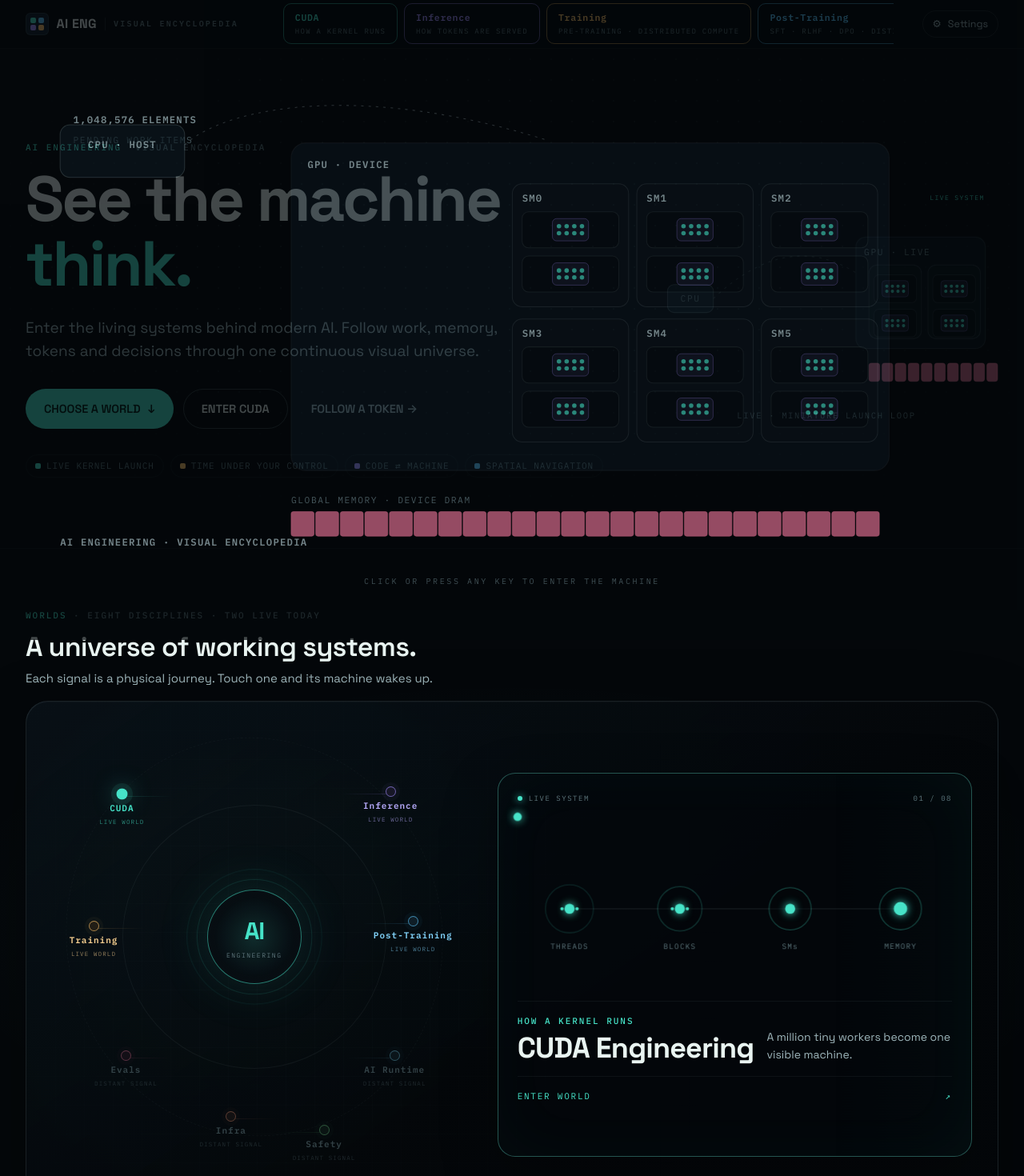
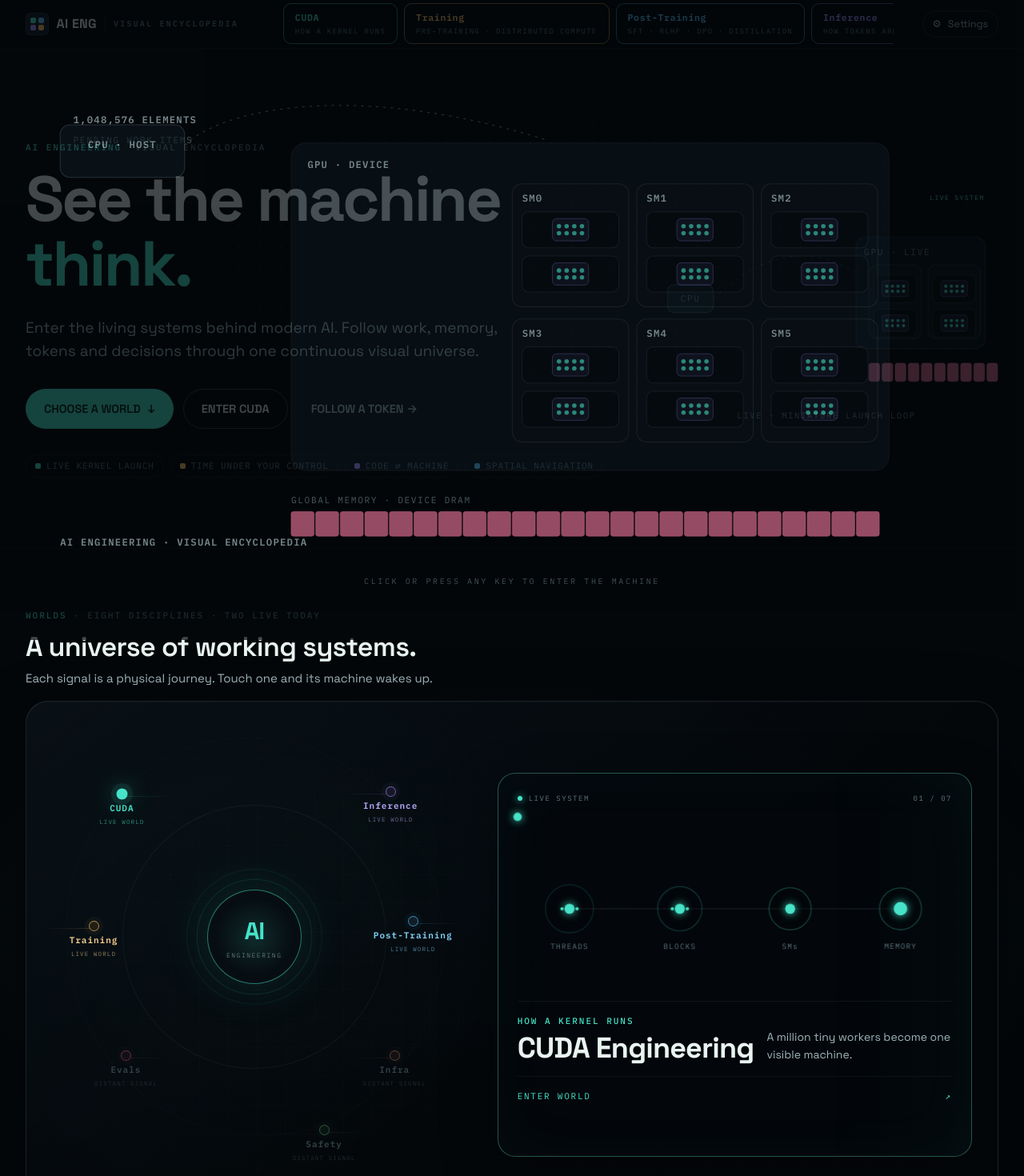
Before and after one commit to mailtotanvir/AI-Engineering-Visual-Guide, a Next.js app: page / in a window 1280 px wide. Shown: the top 1470 px of the page at 80% size. Built offline with nearby package versions, Linux system fonts and the light colour scheme.

Commit message:
Reorder world sequence: runtime slot absorbed into Inference world

```diff
--- a/components/home/WorldObservatory.tsx
+++ b/components/home/WorldObservatory.tsx
@@ -11,8 +11,7 @@ const POSITION: Record<string, string> = {
   "training-scale": "west",
   "post-training": "east",
   evals: "southWest",
-  "ai-runtime": "southEast",
-  infrastructure: "south",
+  infrastructure: "southEast",
   "safety-alignment": "farSouth",
 };
 
--- a/content/worlds.ts
+++ b/content/worlds.ts
@@ -31,20 +31,6 @@ export const WORLDS: World[] = [
     thesis: "A million tiny workers become one visible machine.",
   },
   {
-    id: "inference",
-    name: "Inference Engineering",
-    shortName: "Inference",
-    tagline: "How tokens are served",
-    blurb: "Prefill vs decode, the KV economy, batching, sampling, speculation.",
-    accent: "var(--iris)",
-    status: "live",
-    href: "/inference/",
-    scenes: 8,
-    entries: 17,
-    flow: ["PROMPT", "PREFILL", "KV", "DECODE"],
-    thesis: "Follow one request as memory turns into language.",
-  },
-  {
     id: "training-scale",
     name: "Training at Scale",
     shortName: "Training",
@@ -73,6 +59,20 @@ export const WORLDS: World[] = [
     thesis: "See raw capability shaped into useful behavior.",
   },
   {
+    id: "inference",
+    name: "Inference Engineering",
+    shortName: "Inference",
+    tagline: "How tokens are served",
+    blurb: "The AI Inference Architecture Handbook: silicon, quantization, runtimes, sampling, serving, scale, FinOps.",
+    accent: "var(--iris)",
+    status: "live",
+    href: "/inference/",
+    scenes: 24,
+    entries: 40,
+    flow: ["PROMPT", "PREFILL", "KV", "DECODE"],
+    thesis: "Follow one request as memory turns into language.",
+  },
+  {
     id: "evals",
     name: "Evaluation",
     shortName: "Evals",
@@ -82,17 +82,6 @@ export const WORLDS: World[] = [
     status: "planned",
     flow: ["INPUT", "MODEL", "JUDGE", "REGRESSION"],
     thesis: "Turn model behavior into evidence you can trust.",
-  },
-  {
-    id: "ai-runtime",
-    name: "AI Runtime",
-    shortName: "AI Runtime",
-    tagline: "Agents · harnesses · RAG",
-    blurb: "Agentic loops, harness engineering, retrieval pipelines, tool use, memory systems.",
-    accent: "#7FE3FF",
-    status: "planned",
-    flow: ["REQUEST", "PLAN", "TOOL", "STATE"],
-    thesis: "Step inside the loop between intention and action.",
   },
   {
     id: "infrastructure",
```
Also changed, not shown: 1 other file (tests, documents, lock files or other folders).
